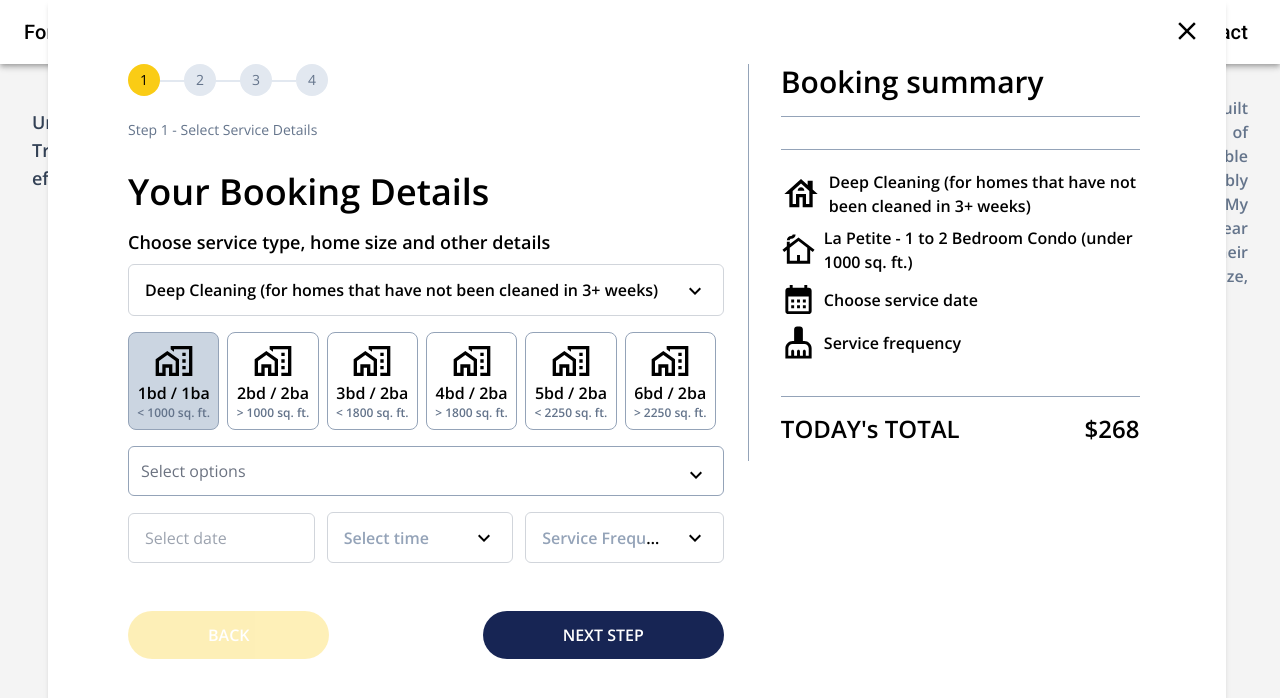
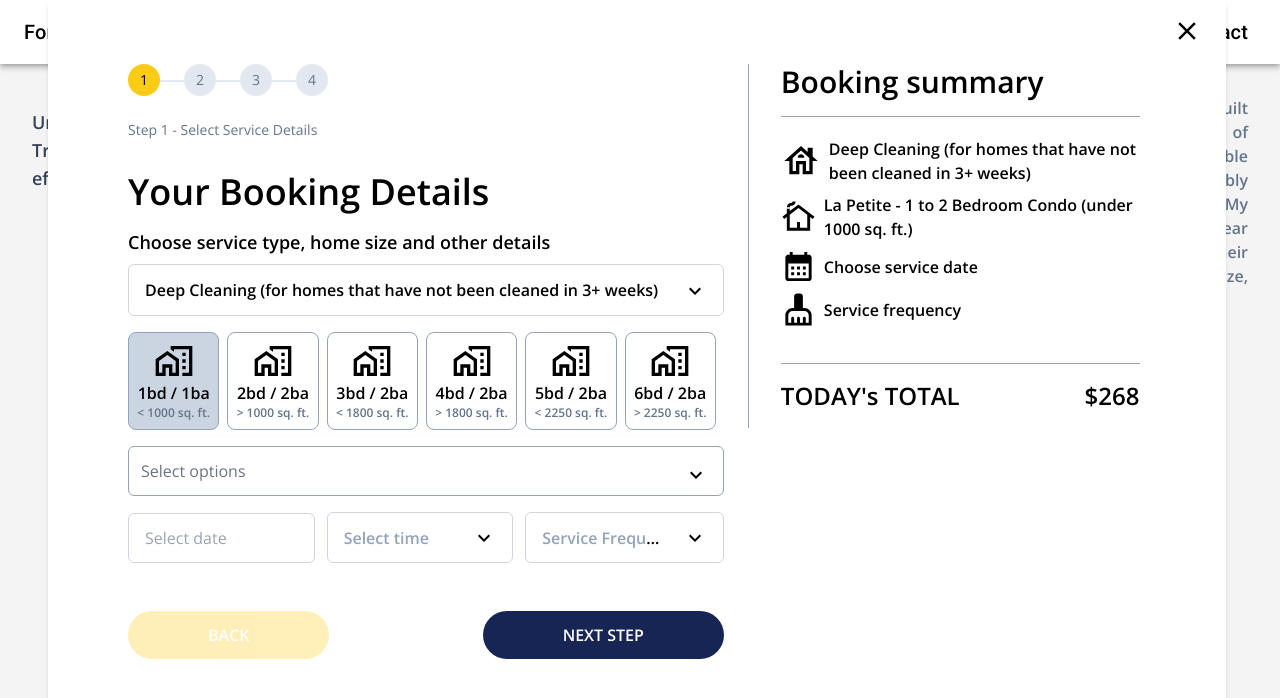
Before and after one commit to amankashyap004/form-traverse, a React (Vite) app: page / in a window 1280 px wide. Both pictures are taken after a click on the element "BOOKING CLEANING". Shown: the top 698 px of the page. Built offline with nearby package versions, Linux system fonts and the light colour scheme.

Commit message:
fix bugs in contact info data

```diff
--- a/src/components/BookingSummary.jsx
+++ b/src/components/BookingSummary.jsx
@@ -31,10 +31,10 @@ const BookingSummary = () => {
    return (
       <section className="w-[90%] h-full">
          <h1 className="font-extrabold text-3xl border-b border-slate-400 pb-4">Booking summary</h1>
-         <div className="py-4">
+         <div>
             <ContactInfoData />
          </div>
-         <div className="flex justify-start items-start flex-col py-4 border-t border-slate-400">
+         <div className="flex justify-start items-start flex-col py-4">
             <div className="flex justify-start items-center py-1">
                <HouseOutlinedIcon sx={{ fontSize: 40 }} />
                <p className="ml-2 text-base font-semibold">{selectedOptionLabel}</p>
--- a/src/components/steps/contactInformation/ContactInfoData.jsx
+++ b/src/components/steps/contactInformation/ContactInfoData.jsx
@@ -5,8 +5,15 @@ import { getInfoFormData } from "../../../store/selectors/selectors";
 
 const ContactInfoData = () => {
    const infoFormData = useSelector(getInfoFormData);
+
+   const isEmpty = Object.values(infoFormData).every((value) => value === "");
+
+   if (isEmpty) {
+      return null;
+   }
+
    return (
-      <section className="flex justify-start items-start flex-col text-base font-semibold">
+      <section className="flex justify-start items-start flex-col text-base font-semibold py-4 border-b border-slate-400">
          <div className="flex justify-start items-center">
             <span className="mr-2">{infoFormData.firstName}</span>
             <span>{infoFormData.lastName}</span>
```
